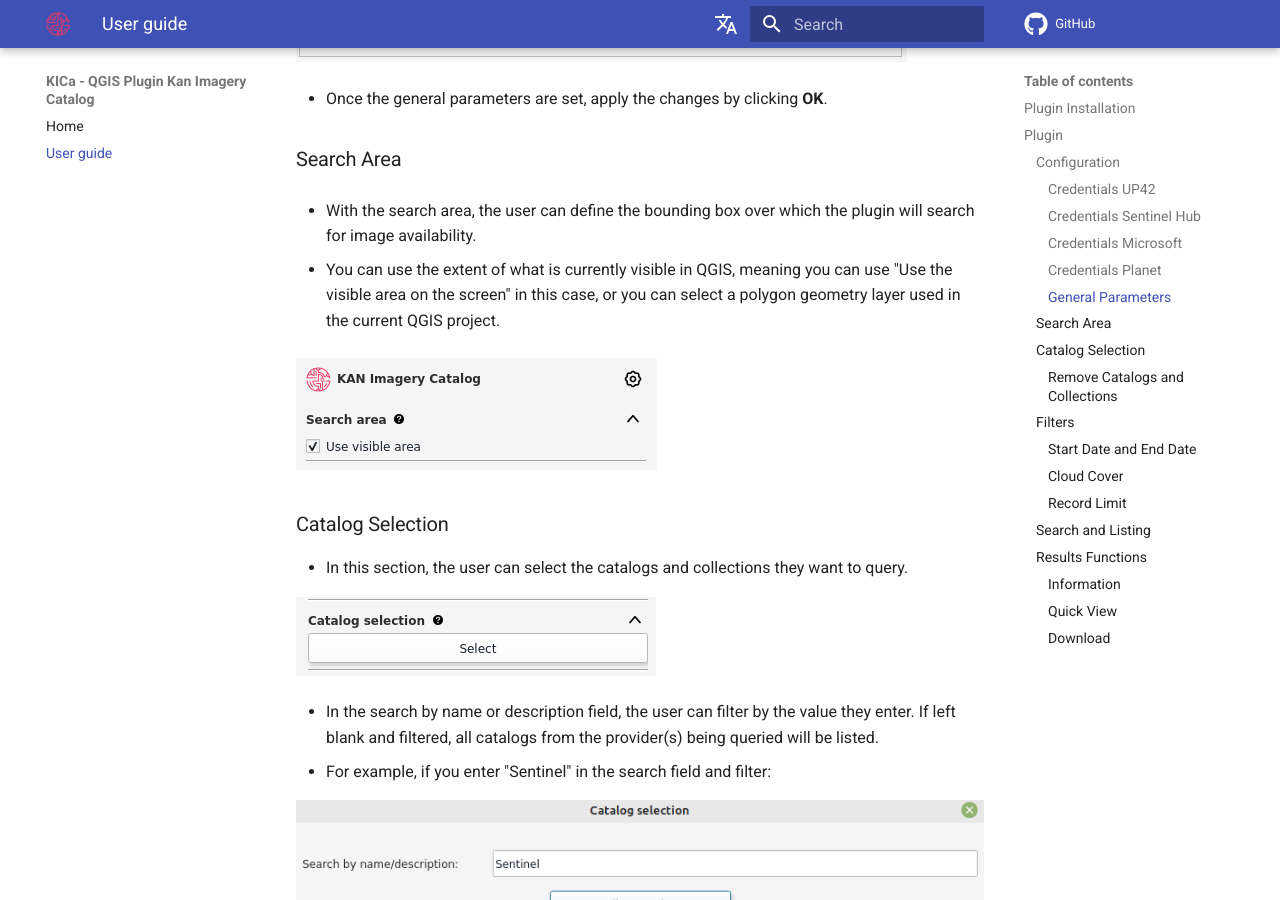
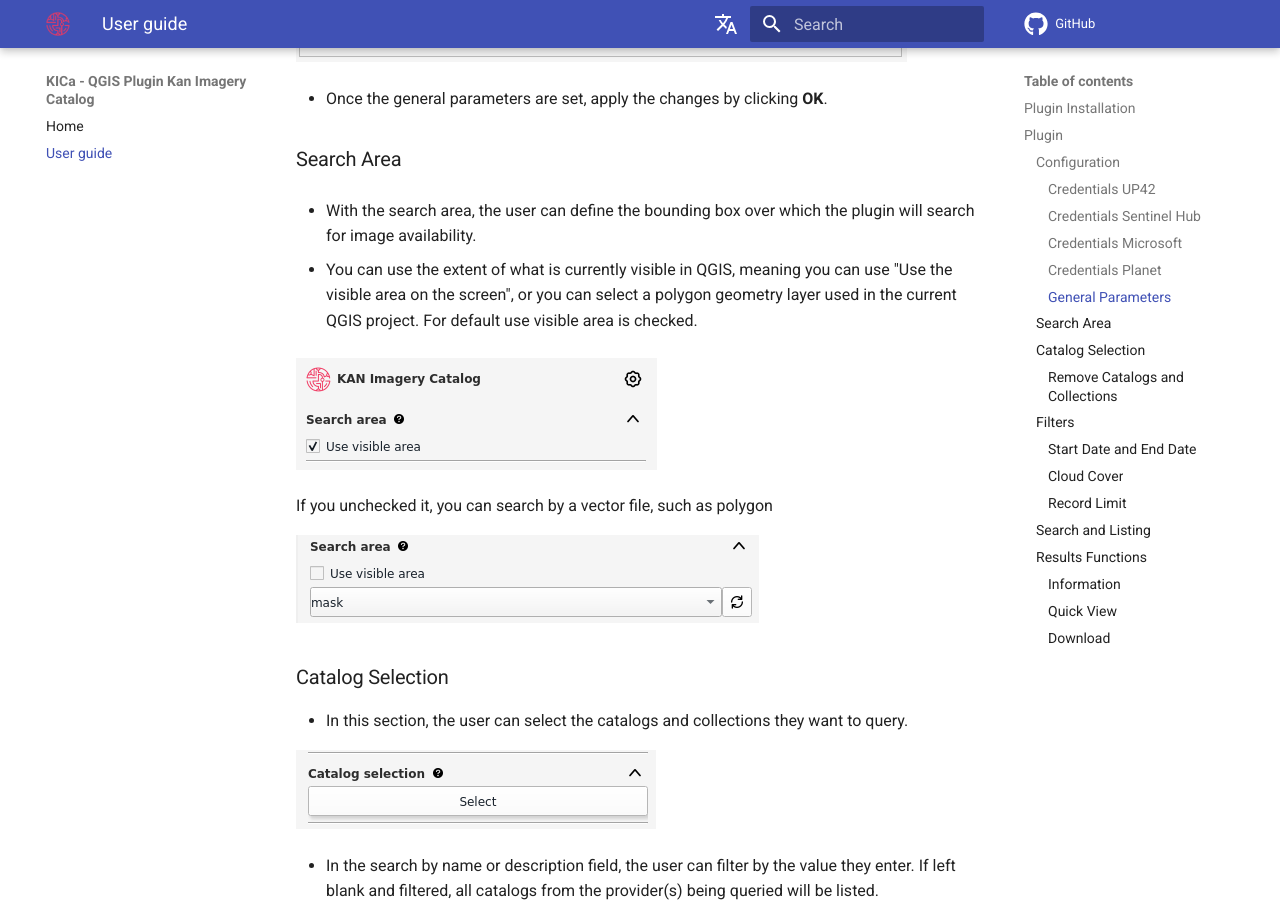
Before and after one commit to Kan-T-IT/QGIS-KICa-Doc, an MkDocs documentation site: the page built from docs/user_guide_kic.md, in a window 1280 px wide and 900 px high, scrolled down 5953 px. Built offline with MkDocs 1.6.1 and Material for MkDocs 9.7.7, drawn with Linux system fonts in a browser that asks for light colours; comment, search, counter and statistics services are not loaded; some of the changed text lies outside the part shown.

Commit message:
add search by feature in doc

```diff
--- a/docs/user_guide_kic.md
+++ b/docs/user_guide_kic.md
@@ -96,9 +96,13 @@
 ### Search Area
 - With the search area, the user can define the bounding box over which the plugin will search for image availability.
 
-- You can use the extent of what is currently visible in QGIS, meaning you can use "Use the visible area on the screen" in this case, or you can select a polygon geometry layer used in the current QGIS project.
+- You can use the extent of what is currently visible in QGIS, meaning you can use "Use the visible area on the screen", or you can select a polygon geometry layer used in the current QGIS project. For default use visible area is checked.
 
   ![Plugin Window](./image/search.png)
+
+  If you unchecked it, you can search by a vector file, such as polygon
+
+  ![Plugin Window](./image/search_feature.png)
 
 ### Catalog Selection
 - In this section, the user can select the catalogs and collections they want to query.
@@ -151,6 +155,10 @@
 
 - The results can be sorted in ascending or descending order based on the acquisition date.
 
+- If you have selected to use a polygon as search area, before beginning the search you should have selected the feature beforehand.
+
+  ![Plugin Window](./image/result_by_feature.png)
+
 ### Results Functions
 - You will find three functions:
   - Information
```
Also changed, not shown: docs/image/result_by_feature.png (added), docs/image/result_quick_view_answer.png, docs/image/search_feature.png (added).
